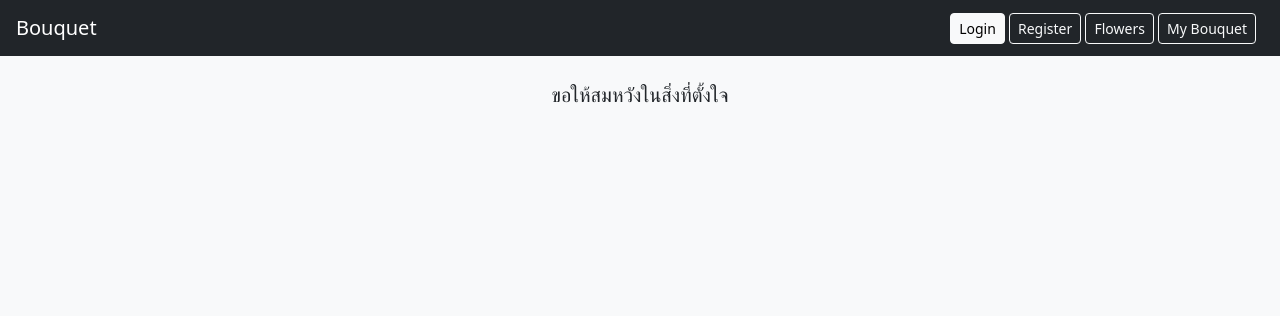
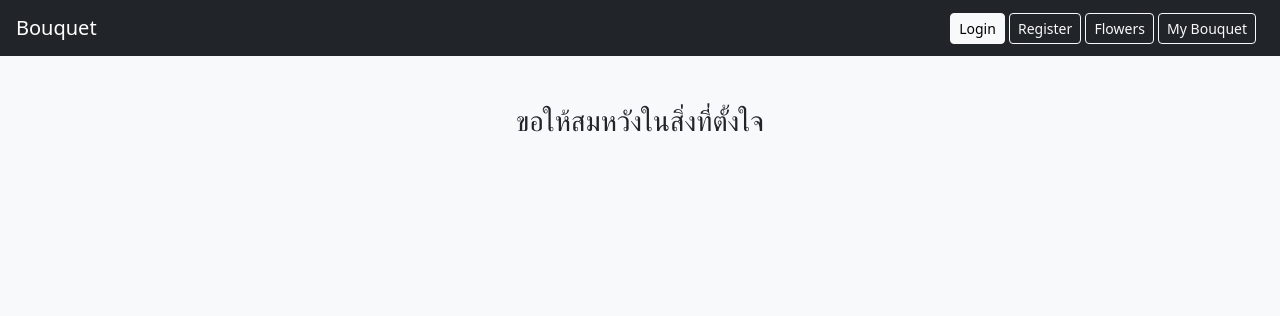
Before and after one commit to 6810110102psu-cmd/bouquet-web, a Flask app: page /blessing in a window 1280 px wide. Shown: the top 316 px of the page. Run offline with Flask 3, Linux system fonts and the light colour scheme.

Commit message:
add animation to blessing page

```diff
--- a/templates/blessing.html
+++ b/templates/blessing.html
@@ -1,5 +1,7 @@
 {% extends "base.html" %}
 
 {% block content %}
-<p class="text-center mt-4 fs-5">{{ message }}</p>
+<div class="text-center animate-card mt-5">
+    <h3>{{ message }}</h3>
+</div>
 {% endblock %}
```
